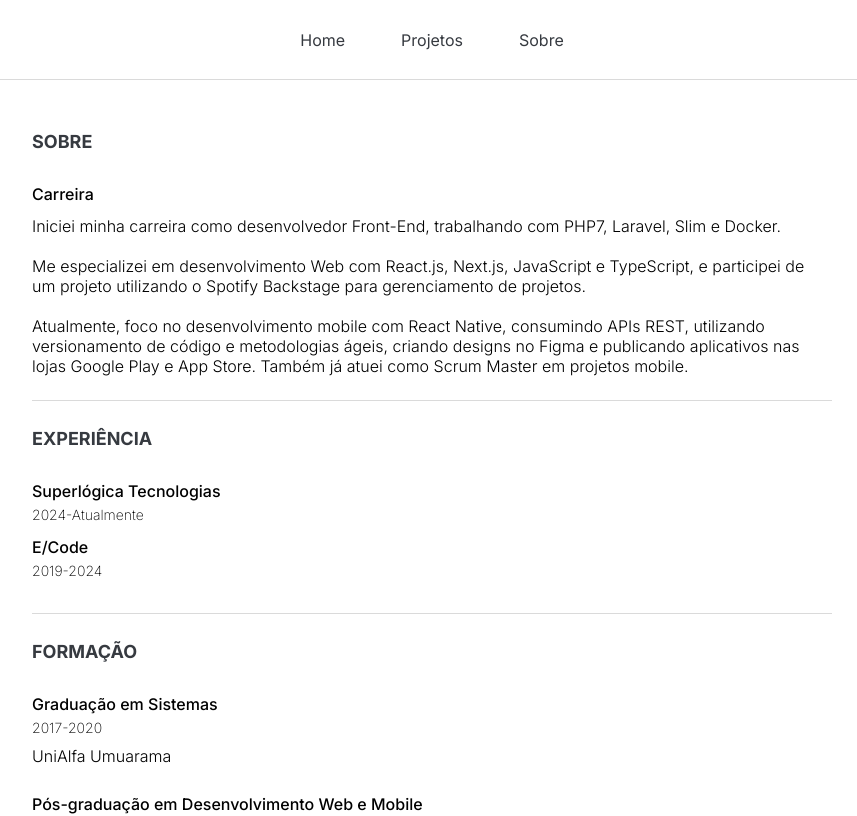
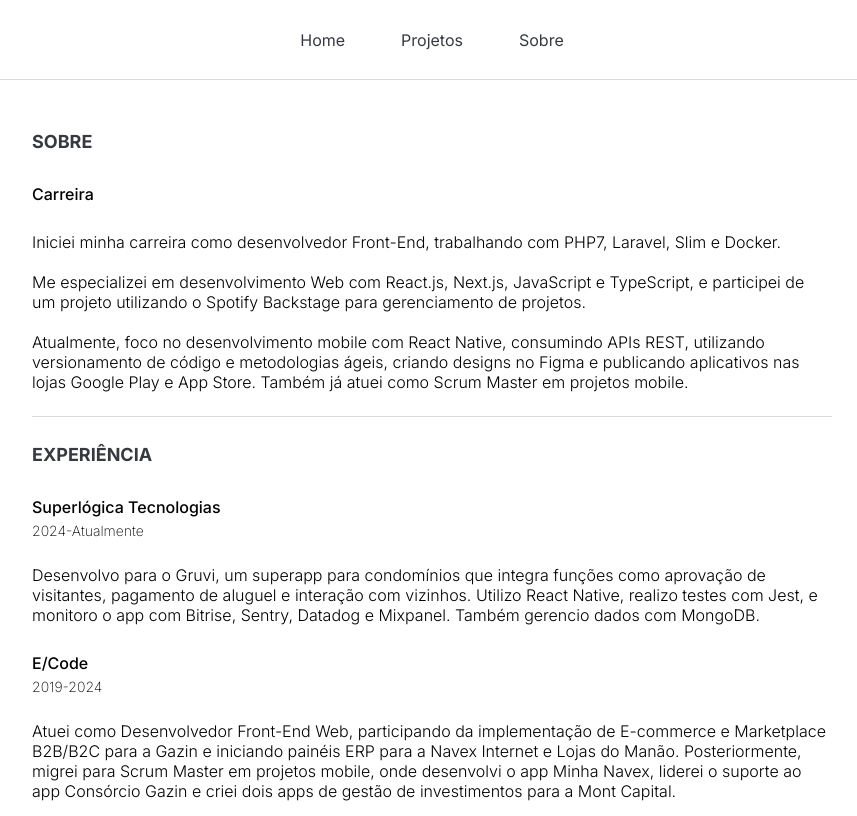
Before and after one commit to edsonjuniornarvaes/portifolio, a Next.js app: page /about in a window 1280 px wide. Shown: the top 816 px of the page, without its empty margins (208-1065 px from the left). Built offline with nearby package versions, Linux system fonts and the light colour scheme.

Commit message:
style: add improvements in about

```diff
--- a/src/app/about/helper.ts
+++ b/src/app/about/helper.ts
@@ -2,10 +2,17 @@
   {
     company: "Superlógica Tecnologias",
     period: "2024-Atualmente",
+    description: `Desenvolvo para o Gruvi, um superapp para condomínios que integra funções como aprovação de
+      visitantes, pagamento de aluguel e interação com vizinhos. Utilizo React Native, realizo testes com Jest, e
+      monitoro o app com Bitrise, Sentry, Datadog e Mixpanel. Também gerencio dados com MongoDB.`,
   },
   {
     company: "E/Code",
     period: "2019-2024",
+    description: `Atuei como Desenvolvedor Front-End Web, participando da implementação de E-commerce e Marketplace
+      B2B/B2C para a Gazin e iniciando painéis ERP para a Navex Internet e Lojas do Manão. Posteriormente, migrei para
+      Scrum Master em projetos mobile, onde desenvolvi o app Minha Navex, liderei o suporte ao app Consórcio Gazin e
+      criei dois apps de gestão de investimentos para a Mont Capital.`,
   },
 ];
 
--- a/src/app/about/page.tsx
+++ b/src/app/about/page.tsx
@@ -10,9 +10,9 @@
   return (
     <Container>
       <PageTitle title="SOBRE" />
-      <S.LegendContainer>
+      <S.ParagraphContainer>
         <PageSubtitle subtitle="Carreira" />
-      </S.LegendContainer>
+      </S.ParagraphContainer>
       <S.Paragraph>
         Iniciei minha carreira como desenvolvedor Front-End, trabalhando com
         PHP7, Laravel, Slim e Docker.
@@ -32,20 +32,21 @@
       <PageTitle title="EXPERIÊNCIA" />
       {ExperienceData.map((exp, index) => (
         <div key={index}>
-          <S.LegendContainer>
+          <S.ParagraphContainer>
             <PageSubtitle subtitle={exp.company} />
             <S.LegendText>{exp.period}</S.LegendText>
-          </S.LegendContainer>
+          </S.ParagraphContainer>
+          <S.Paragraph>{exp.description}</S.Paragraph>
         </div>
       ))}
       <S.Separator className="separator" />
       <PageTitle title="FORMAÇÃO" />
       {EducationData.map((edu, index) => (
         <div key={index}>
-          <S.LegendContainer>
+          <S.ParagraphContainer>
             <PageSubtitle subtitle={edu.course} />
             <S.LegendText>{edu.period}</S.LegendText>
-          </S.LegendContainer>
+          </S.ParagraphContainer>
           <S.Paragraph>{edu.institution}</S.Paragraph>
         </div>
       ))}
--- a/src/app/home/page.tsx
+++ b/src/app/home/page.tsx
@@ -7,6 +7,7 @@
 import GitHubDarkIcon from "@/assets/icons/social/github-dark";
 import LinkedInIcon from "@/assets/icons/social/linkedin";
 import DevtoIcon from "@/assets/icons/social/devto";
+import PageTitle from "../components/title";
 
 export default function Home() {
   return (
@@ -54,7 +55,9 @@
           </S.QuickAccessSection>
         </S.CategorySection>
         <S.CategorySection>
-          <S.CategorySectionTitle>INSIGHTS</S.CategorySectionTitle>
+          <S.ParagraphContainer>
+            <S.CategorySectionTitle>INSIGHTS</S.CategorySectionTitle>
+          </S.ParagraphContainer>
           <S.CategoryContent>
             {projectData.map((project, index) => (
               <S.CategoryCard key={index}>
--- a/src/app/projects/page.tsx
+++ b/src/app/projects/page.tsx
@@ -18,7 +18,9 @@
 
   return (
     <Container>
-      <PageTitle title="PROJETOS" />
+      <S.ParagraphContainer>
+        <PageTitle title="PROJETOS" />
+      </S.ParagraphContainer>
       <S.ProjectsContainer>
         <S.ProjectsContent>
           {projectData.map((project, index) => (
--- a/src/app/projects/styles.ts
+++ b/src/app/projects/styles.ts
@@ -205,3 +205,8 @@
     animation: ${pulseBorder} 1.5s infinite;
   }
 `;
+
+export const ParagraphContainer = styled(FlexDiv)`
+  flex-direction: column;
+  padding: 24px 0;
+`;
--- a/src/app/styles.ts
+++ b/src/app/styles.ts
@@ -36,7 +36,6 @@
 
 export const CategorySection = styled.div`
   align-items: center;
-  padding-bottom: 24px;
 `;
 
 export const CategorySectionTitle = styled.text`
@@ -161,19 +160,13 @@
   border-bottom: 1px solid #14141a;
 `;
 
-const FlexColumn = styled(FlexDiv)`
-  flex-direction: column;
-  align-items: start;
-  justify-content: center;
+export const Paragraph = styled.p`
+  font-weight: 300;
 `;
 
-export const Paragraph = styled.p`
-  font-weight: 300;
-  margin-bottom: 24px;
-`;
-
-export const LegendContainer = styled(FlexColumn)`
-  padding-bottom: 8px;
+export const ParagraphContainer = styled(FlexDiv)`
+  flex-direction: column;
+  padding: 24px 0;
 `;
 
 export const LegendText = styled.span`
```
